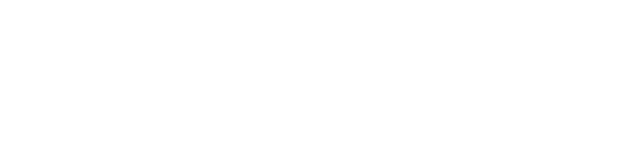
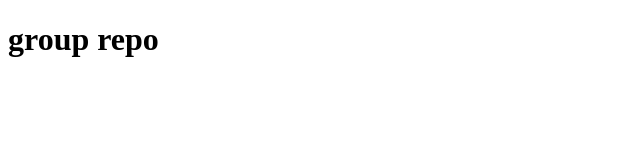
Before and after one commit to AbiDebby/gitPractice1, a plain HTML site: page pages/index.html in a window 1280 px wide. Shown: the whole page, without its empty margins (0-640 px from the left). Drawn offline with Linux system fonts and the light colour scheme.

Commit message:
bodyUpdated

```diff
--- a/pages/index.html
+++ b/pages/index.html
@@ -6,6 +6,6 @@
     <title>Group repository</title>
 </head>
 <body>
-
+    <h1> group repo</h1>
 </body>
 </html>
```
